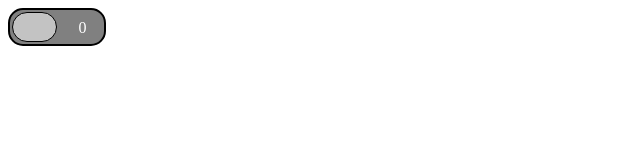
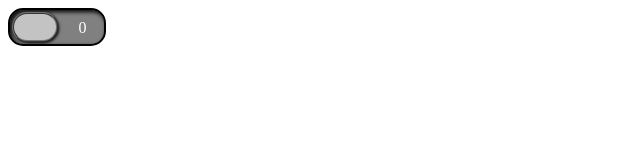
Before and after one commit to Clint-WooliesX/logicGates, a plain HTML site: page index.html in a window 1280 px wide. Shown: the full height of the page, 0-640 px from the left. Drawn offline with Linux system fonts and the light colour scheme.

Commit message:
styled with shadow

```diff
--- a/scss/index.scss
+++ b/scss/index.scss
@@ -10,6 +10,7 @@
   padding: 2px;
   border: 2px solid black;
   background-color: grey;
+  box-shadow: inset 2px 2px 4px black;
   width: 90px;
   height: 30px;
   transition: 0.25s;
@@ -45,14 +46,15 @@
   left: 0px;
   cursor: grab;
   border-radius: 15px;
-  border: 1px solid black;
+  box-shadow: 1px 1px 3px rgb(0, 0, 0);
+  border: 2px ridge rgba(0, 0, 0, 0.726);
   background-color: rgb(195, 195, 195);
-  width: 43px;
-  height: 28px;
+  width: 42px;
+  height: 26px;
   z-index: 9;
   transition: 0.175s;
   &--switch-on{
-    left: 41px;
+    left: 45px;
     transition: 0.175s;
   }
 }
```
Also changed, not shown: index.css.
